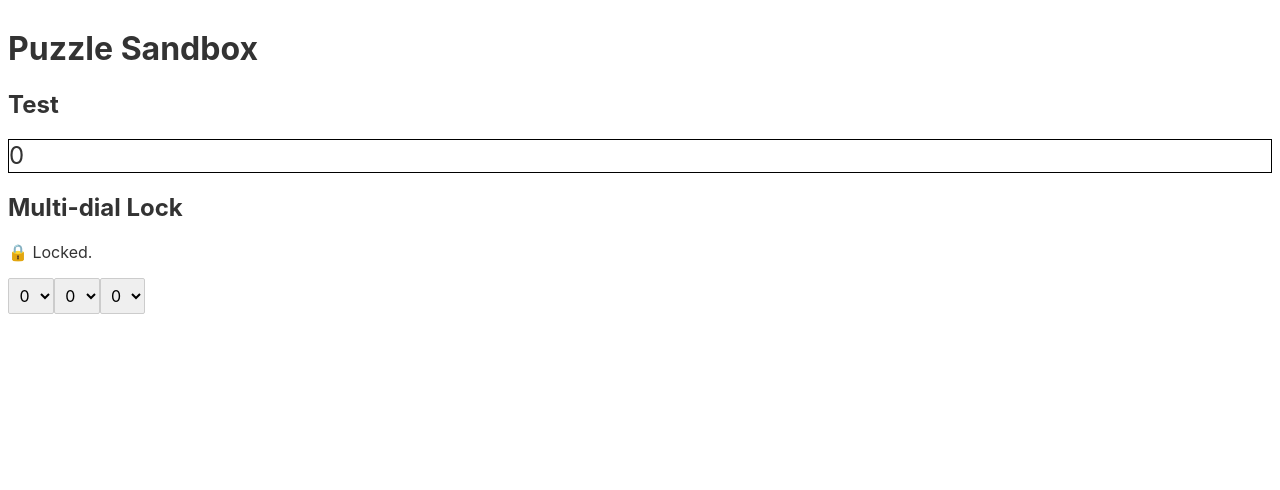
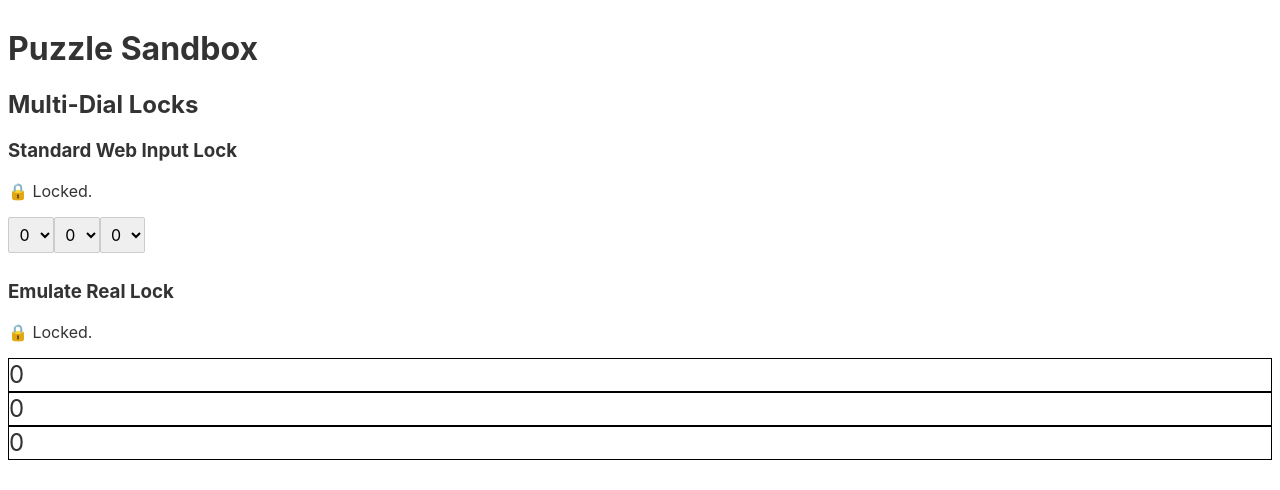
Before and after one commit to BrandenSoropia/svelte-puzzle-sandbox, a Svelte app: page / in a window 1280 px wide. Shown: the top 490 px of the page. Built offline with nearby package versions, Linux system fonts and the light colour scheme.

Commit message:
Actually working emulation of real lock. Updated App to show both kinds of locks.

```diff
--- a/src/App.svelte
+++ b/src/App.svelte
@@ -5,8 +5,15 @@
 
 <main>
   <h1>Puzzle Sandbox</h1>
-  <h2>Test</h2>
-  <Dial name="test" onBlur={() => {}} simulated />
-
-  <MultiDialLock combination={[1, 2, 3]} />
+  <section>
+    <h2>Multi-Dial Locks</h2>
+    <h3>Standard Web Input Lock</h3>
+    <MultiDialLock name="web-input-dials" combination={[1, 2, 3]} />
+    <h3>Emulate Real Lock</h3>
+    <MultiDialLock
+      name="real-lock-dials"
+      combination={[1, 2, 3]}
+      enableRealLockInteraction
+    />
+  </section>
 </main>
--- a/src/combination-locks/MultiDialLock.svelte
+++ b/src/combination-locks/MultiDialLock.svelte
@@ -2,8 +2,10 @@
   import Dial from "./components/Dial.svelte";
   import { isCorrectCombination } from "./utils";
 
+  export let name;
   export let combination;
   export let initialGivenValues = Array(combination.length).fill(0);
+  export let enableRealLockInteraction = false;
 
   let givenValues = [...initialGivenValues];
   let isValid = isCorrectCombination(givenValues, combination);
@@ -21,16 +23,16 @@
 </script>
 
 <section>
-  <h2>Multi-dial Lock</h2>
   <p>{isValid ? "\u{1F513} Unlocked!" : "\u{1F512} Locked."}</p>
-  <form>
+  <form {name}>
     {#each combination as _, index}
       <Dial
-        name={`dial-${index}`}
+        {name}
         initialValue={initialGivenValues[index]}
         onBlur={(value) => {
           setDial(index, value);
         }}
+        {enableRealLockInteraction}
       />
     {/each}
   </form>
--- a/src/combination-locks/components/Dial.svelte
+++ b/src/combination-locks/components/Dial.svelte
@@ -6,25 +6,24 @@
   export let values = [0, 1, 2, 3, 4, 5, 6, 7, 8, 9];
   export let initialValue = 0;
   export let onBlur = null;
-  export let simulated = false;
+  export let enableRealLockInteraction = false;
 
   let value = initialValue;
 
-  // Below is for simulated swiping lock only
+  // Below is for enableRealLockInteraction swiping lock only
   let scrollContainerElement;
+  let currentIntersectingElement;
   let observer;
-
   const symbolElements = {};
 
   onMount(() => {
     observer = createIntersectionObserver(
       scrollContainerElement,
-      null,
+      { threshold: 0.7 },
       (entries) => {
         entries.forEach((entry) => {
           if (entry.isIntersecting) {
-            // Idea: Maybe wait for user to stop drag before settings this.
-            value = parseInt(entry.target.dataset.value);
+            currentIntersectingElement = entry.target;
           }
         });
       }
@@ -36,10 +35,21 @@
   });
 </script>
 
-{#if simulated}
-  <!-- TODO: Snap to item -->
-  <!-- TODO: Better styling -->
-  <div class="scrollable-container" bind:this={scrollContainerElement}>
+{#if enableRealLockInteraction}
+  <div
+    class="scrollable-container"
+    bind:this={scrollContainerElement}
+    on:touchend={(e) => {
+      e.preventDefault();
+
+      const newValue = parseInt(currentIntersectingElement.dataset.value);
+      value = newValue;
+      onBlur(newValue);
+      currentIntersectingElement.scrollIntoView({
+        behavior: "smooth",
+      });
+    }}
+  >
     {#each values as value, index}
       <!-- Dynamically generates an element reference -->
       <span
@@ -78,6 +88,13 @@
     height: 32px;
     overflow-y: scroll;
     border: 1px solid black;
+    scroll-behavior: smooth;
+    scrollbar-width: none; /* Disables on Firefox */
+  }
+
+  /* Disables on Safari and Chrome */
+  .scrollable-container::-webkit-scrollbar {
+    display: none;
   }
 
   .scrollable-container > span {
--- a/src/utils/intersection-observer.js
+++ b/src/utils/intersection-observer.js
@@ -2,7 +2,7 @@ const createIntersectionObserver = (root, options = {}, callback) => {
   const _options = {
     root,
     rootMargin: "0px",
-    threshold: 0.9, // TODO: Change this to 1 once we snap to dial
+    threshold: 1,
     ...options,
   };
 
```
